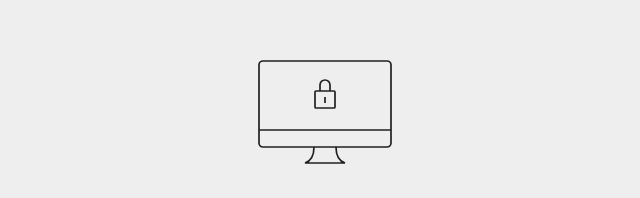
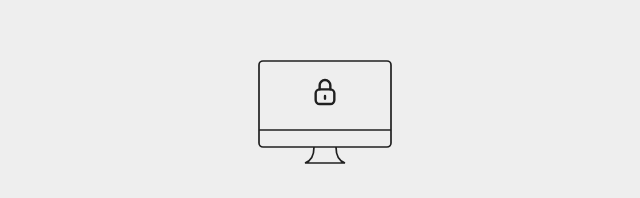
Before and after one commit to arkme-senx/arkme-dsh-client, an Electron app: page src/ui/device-lock.html in a window 900 px wide. Shown: the part 168-366 px from the top of the page, 125-765 px from the left. Drawn offline with Linux system fonts and the light colour scheme.

Commit message:
功能点: 统一锁屏页圆角锁定图标

```diff
--- a/src/ui/device-lock.html
+++ b/src/ui/device-lock.html
@@ -7,4 +7,4 @@
 *{box-sizing:border-box}html,body{margin:0;width:100%;height:100%;overflow:hidden}body{background:var(--bg);color:var(--fg);font-family:-apple-system,BlinkMacSystemFont,"Segoe UI","Microsoft YaHei",sans-serif;display:grid;place-items:center;-webkit-app-region:drag}
 main{text-align:center;padding:48px 28px;width:min(100%,680px);transform:translateY(-12px)}svg{width:150px;height:120px;stroke:currentColor;stroke-width:1.7;fill:none;margin-bottom:24px}h1{font-size:28px;font-weight:500;margin:0 0 22px;letter-spacing:.2px}p{font-size:15px;line-height:1.7;color:var(--muted);min-height:44px;margin:0 0 38px}button{border:0;border-radius:8px;padding:12px 34px;min-width:220px;font:500 16px inherit;background:var(--button);color:var(--button-fg);cursor:pointer;-webkit-app-region:no-drag}button:disabled{opacity:.55;cursor:default}button:focus-visible{outline:2px solid var(--fg);outline-offset:5px}
 @media(max-width:480px){h1{font-size:23px}svg{width:128px;height:100px}main{padding-inline:20px}p{font-size:14px}}
-</style></head><body><main><svg viewBox="0 0 150 120" aria-hidden="true"><rect x="9" y="8" width="132" height="86" rx="4"/><path d="M9 77h132M64 94c0 9-3 14-9 16h40c-6-2-9-7-9-16"/><rect x="65" y="38" width="20" height="17" rx="1"/><path d="M70 38v-6a5 5 0 0 1 10 0v6M75 44v6"/></svg><h1 id="title">即我已锁定</h1><p id="message" aria-live="polite">你可以在手机即我首页的设备状态栏解锁。</p><button id="unlock" type="button">解锁以继续使用</button></main><script src="device-lock.js"></script></body></html>
+</style></head><body><main><svg viewBox="0 0 150 120" aria-hidden="true"><rect x="9" y="8" width="132" height="86" rx="4"/><path d="M9 77h132M64 94c0 9-3 14-9 16h40c-6-2-9-7-9-16"/><g transform="translate(59 23) scale(1.3333)" stroke-width="1.8" stroke-linecap="round" stroke-linejoin="round"><rect x="5" y="10" width="14" height="11" rx="3"/><path d="M8 10V7a4 4 0 0 1 8 0v3M12 15v2"/></g></svg><h1 id="title">即我已锁定</h1><p id="message" aria-live="polite">你可以在手机即我首页的设备状态栏解锁。</p><button id="unlock" type="button">解锁以继续使用</button></main><script src="device-lock.js"></script></body></html>
```
